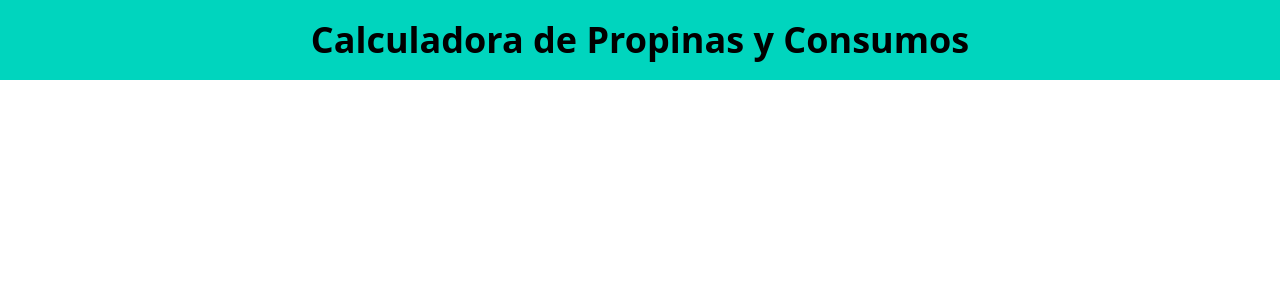
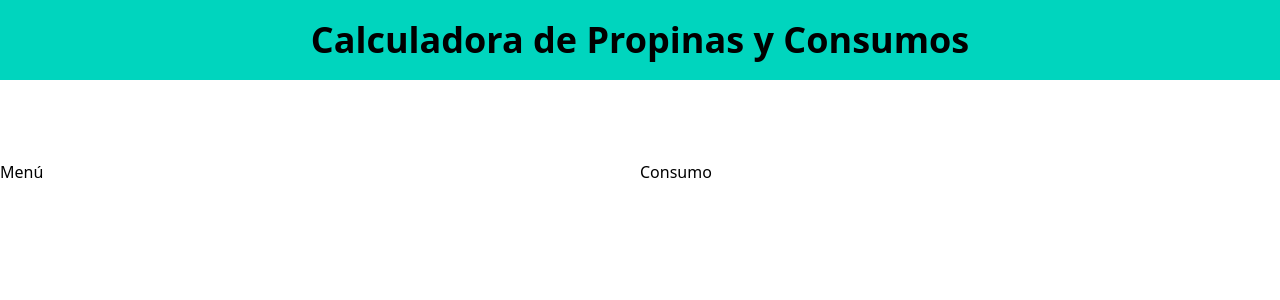
Before and after one commit to augusto995/calculadora_propinas, a React (Vite) app: page / in a window 1280 px wide. Shown: the top 300 px of the page. Built offline with nearby package versions, Linux system fonts and the light colour scheme.

Commit message:
110. Agregando los Contenedores Principales

```diff
--- a/src/App.tsx
+++ b/src/App.tsx
@@ -1,15 +1,29 @@
 import { menuItems } from "./data/db"
 
-//Descargar Tailwind CSS IntelliSense
 function App() {
 
   console.log(menuItems)
-
+  //En main, md:grid-cols-2 es el media query de tailwind
   return (
     <>
     <header className="bg-teal-400 py-5">
       <h1 className="text-center text-4xl font-black">Calculadora de Propinas y Consumos</h1>
     </header>
+
+
+    <main className="max-w-7xl mx-auto py-20 grid md:grid-cols-2">
+
+      <div>
+      <h2>Menú</h2>
+
+      </div>
+
+      <div>
+      <h2>Consumo</h2>
+
+      </div>
+
+    </main>
 
 
 
```
